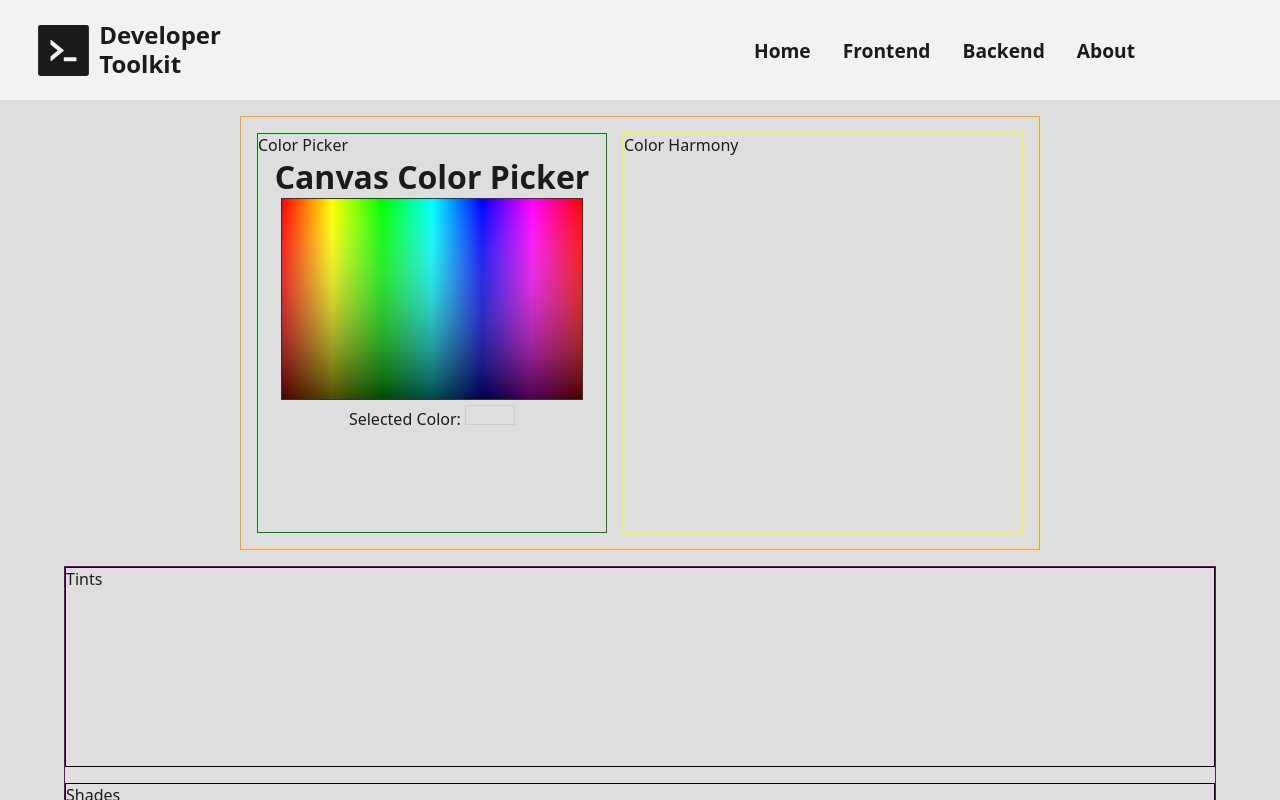
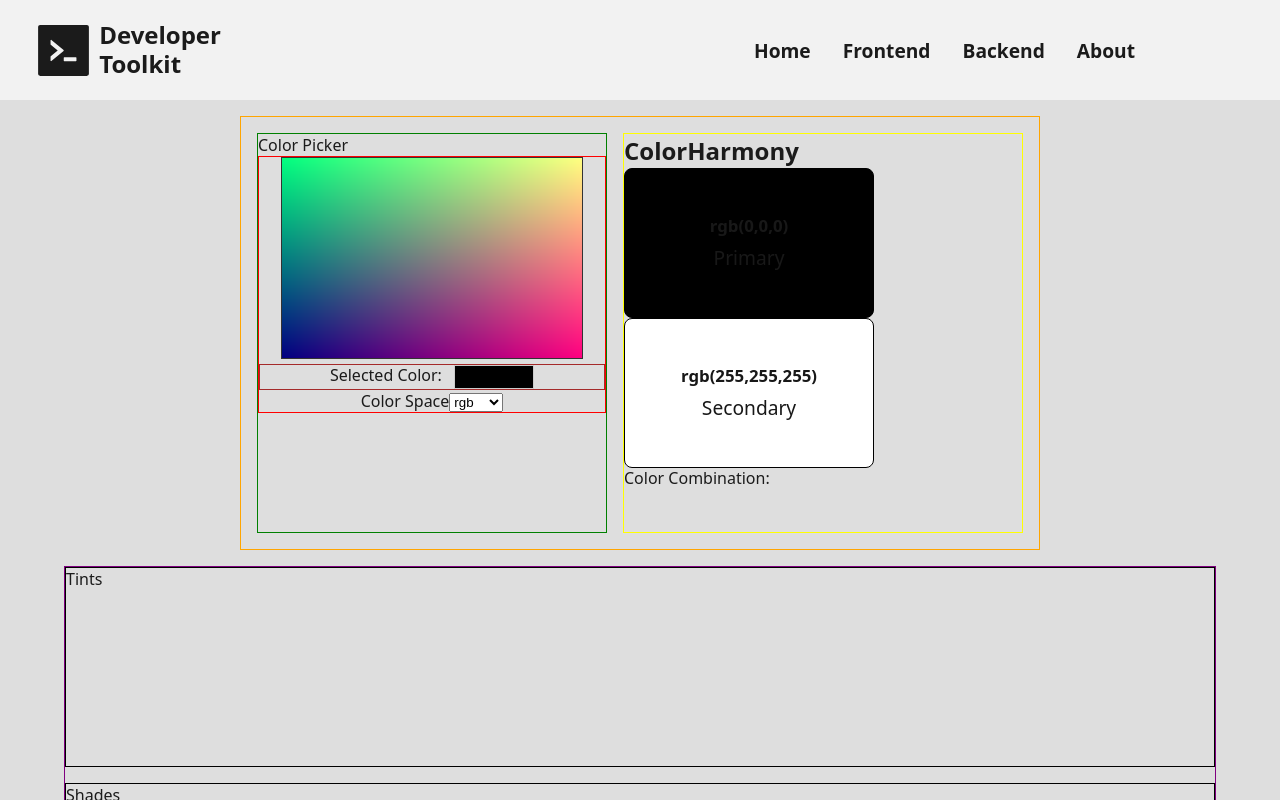
Before and after one commit to kolby-k/dev-toolkit-v2, a React (Vite) app in the folder app/: page /tools/color-picker in a window 1280 px wide. Shown: the top 800 px of the page. Built offline with nearby package versions, Linux system fonts and the light colour scheme.

Commit message:
continued: - work on color picker

```diff
--- /dev/null
+++ b/app/src/components/ColorHarmony.tsx
@@ -0,0 +1,88 @@
+export interface ColorHarmonyProps {
+  primaryColor: string;
+  secondaryColor: string;
+}
+
+function ColorHarmony({ primaryColor, secondaryColor }: ColorHarmonyProps) {
+  return (
+    <div>
+      <h5>ColorHarmony </h5>
+      <div
+        style={{
+          display: "flex",
+          flexDirection: "column",
+          background: primaryColor,
+          padding: "1rem",
+          border: "1px solid black",
+          borderRadius: "8px",
+          width: "250px",
+          height: "150px",
+          justifyContent: "center",
+          alignItems: "center",
+          gap: 10,
+        }}
+      >
+        <p
+          style={{
+            fontSize: "1.05rem",
+            fontWeight: 600,
+            filter: "brightness(90%",
+          }}
+        >
+          {primaryColor}
+        </p>
+        <p
+          style={{
+            fontSize: "1.2rem",
+            fontWeight: 500,
+            filter: "brightness(90%",
+          }}
+        >
+          Primary
+        </p>
+      </div>
+      <div
+        style={{
+          display: "flex",
+          flexDirection: "column",
+          background: secondaryColor,
+          padding: "1rem",
+          border: "1px solid black",
+          borderRadius: "8px",
+          width: "250px",
+          height: "150px",
+          justifyContent: "center",
+          alignItems: "center",
+          gap: 10,
+        }}
+      >
+        <p
+          style={{
+            fontSize: "1.05rem",
+            fontWeight: 600,
+            filter: "brightness(90%",
+          }}
+        >
+          {secondaryColor}
+        </p>
+        <p
+          style={{
+            fontSize: "1.2rem",
+            fontWeight: 500,
+            filter: "brightness(90%",
+          }}
+        >
+          Secondary
+        </p>
+      </div>
+      <div>
+        <p>Color Combination:</p>
+        <datalist>
+          <option>Complementary</option>
+        </datalist>
+      </div>
+    </div>
+  );
+}
+
+export default ColorHarmony;
--- a/app/src/components/ColorPickerSelector.tsx
+++ b/app/src/components/ColorPickerSelector.tsx
@@ -1,33 +1,204 @@
-import { useState, useRef, useEffect } from "react";
+import { useRef, useEffect, useState } from "react";
 
-function ColorPickerSelector() {
+export type ColorSpaceType = "rgb" | "hsl" | "oklch";
+export interface ColorPickerSelectorProps {
+  color: string;
+  setColor: (color: string) => void;
+  width?: number;
+  height?: number;
+  // OKLCH controls (optional)
+  oklchC?: number; // 0..~0.37 typical gamut; default 0.1
+}
+
+const COLOR_SPACE_OPTIONS: ColorSpaceType[] = ["rgb", "hsl", "oklch"];
+// ---------- Utilities ----------
+
+// sRGB companding
+const srgbToLinear = (c: number) => {
+  c /= 255;
+  return c <= 0.04045 ? c / 12.92 : Math.pow((c + 0.055) / 1.055, 2.4);
+};
+const linearToSrgb = (c: number) => {
+  const x = Math.max(0, Math.min(1, c)); // clamp first
+  const v = x <= 0.0031308 ? 12.92 * x : 1.055 * Math.pow(x, 1 / 2.4) - 0.055;
+  return Math.round(v * 255);
+};
+
+// RGB (0–255) -> HSL (deg, %, %)
+function rgbToHsl(r: number, g: number, b: number): [number, number, number] {
+  r /= 255;
+  g /= 255;
+  b /= 255;
+  const max = Math.max(r, g, b),
+    min = Math.min(r, g, b);
+  const d = max - min;
+  const l = (max + min) / 2;
+  let h = 0,
+    s = 0;
+  if (d !== 0) {
+    s = d / (1 - Math.abs(2 * l - 1));
+    switch (max) {
+      case r:
+        h = ((g - b) / d) % 6;
+        break;
+      case g:
+        h = (b - r) / d + 2;
+        break;
+      default:
+        h = (r - g) / d + 4;
+        break;
+    }
+    h *= 60;
+    if (h < 0) h += 360;
+  }
+  return [Math.round(h), Math.round(s * 100), Math.round(l * 100)];
+}
+
+function rgbToOklch(r: number, g: number, b: number): [number, number, number] {
+  const rl = srgbToLinear(r),
+    gl = srgbToLinear(g),
+    bl = srgbToLinear(b);
+
+  // linear sRGB -> LMS
+  const l = 0.4122214708 * rl + 0.5363325363 * gl + 0.0514459929 * bl;
+  const m = 0.2119034982 * rl + 0.6806995451 * gl + 0.1073969566 * bl;
+  const s = 0.0883024619 * rl + 0.2817188376 * gl + 0.6299787005 * bl;
+
+  const l_ = Math.cbrt(l);
+  const m_ = Math.cbrt(m);
+  const s_ = Math.cbrt(s);
+
+  const L = 0.2104542553 * l_ + 0.793617785 * m_ - 0.0040720468 * s_;
+  const a = 1.9779984951 * l_ - 2.428592205 * m_ + 0.4505937099 * s_;
+  const b2 = 0.0259040371 * l_ + 0.7827717662 * m_ - 0.808675766 * s_;
+
+  const C = Math.hypot(a, b2);
+  let h = (Math.atan2(b2, a) * 180) / Math.PI;
+  if (h < 0) h += 360;
+
+  return [L, C, h]; // L: 0..1, C: 0..~0.37, h: 0..360
+}
+
+function oklchToRgb(L: number, C: number, h: number): [number, number, number] {
+  const hr = (h * Math.PI) / 180;
+  const a = C * Math.cos(hr);
+  const b = C * Math.sin(hr);
+
+  // OKLab
+  const l_ = L + 0.3963377774 * a + 0.2158037573 * b;
+  const m_ = L - 0.1055613458 * a - 0.0638541728 * b;
+  const s_ = L - 0.0894841775 * a - 1.291485548 * b;
+
+  const l = l_ ** 3;
+  const m = m_ ** 3;
+  const s = s_ ** 3;
+
+  // LMS -> linear sRGB
+  const rl = +4.0767416621 * l - 3.3077115913 * m + 0.2309699292 * s;
+  const gl = -1.2684380046 * l + 2.6097574011 * m - 0.3413193965 * s;
+  const bl = +0.0041960863 * l - 0.7034186147 * m + 1.6996225549 * s;
+
+  // linear -> sRGB
+  return [linearToSrgb(rl), linearToSrgb(gl), linearToSrgb(bl)];
+}
+
+// Formatter
+function formatColorSpace(
+  colorSpace: ColorSpaceType,
+  r: number,
+  g: number,
+  b: number
+): string {
+  if (colorSpace === "rgb") return `rgb(${r}, ${g}, ${b})`;
+  if (colorSpace === "hsl") {
+    const [h, s, l] = rgbToHsl(r, g, b);
+    return `hsl(${h} ${s}% ${l}%)`;
+  }
+  // oklch
+  const [L, C, h] = rgbToOklch(r, g, b);
+  const p = (x: number, d = 4) => Number(x.toFixed(d));
+  return `oklch(${p(L)} ${p(C)} ${p(h)})`;
+}
+// ---------- Component ----------
+
+function ColorPickerSelector({
+  color,
+  setColor,
+  width = 300,
+  height = 200,
+  oklchC = 0.1,
+}: ColorPickerSelectorProps) {
+  const [colorSpace, setColorSpace] = useState<ColorSpaceType>("rgb");
+
   const canvasRef = useRef<HTMLCanvasElement>(null);
-  const [selectedColor, setSelectedColor] = useState<string>("");
 
+  // draw per color space
   useEffect(() => {
     const canvas = canvasRef.current;
     if (!canvas) return;
     const ctx = canvas.getContext("2d");
     if (!ctx) return;
 
-    const width = (canvas.width = 300);
-    const height = (canvas.height = 200);
+    canvas.width = width;
+    canvas.height = height;
 
-    // Create gradient horizontally (Hue)
-    const hueGradient = ctx.createLinearGradient(0, 0, width, 0);
-    for (let i = 0; i <= 360; i += 60) {
-      hueGradient.addColorStop(i / 360, `hsl(${i}, 100%, 50%)`);
+    if (colorSpace === "hsl") {
+      // Horizontal: hue 0..360, Vertical: lightness 100..0, S fixed 100%
+      const hueGrad = ctx.createLinearGradient(0, 0, width, 0);
+      for (let i = 0; i <= 360; i += 30) {
+        hueGrad.addColorStop(i / 360, `hsl(${i} 100% 50%)`);
       }
-    ctx.fillStyle = hueGradient;
+      ctx.fillStyle = hueGrad;
       ctx.fillRect(0, 0, width, height);
 
-    // Create gradient vertically (Lightness)
-    const lightGradient = ctx.createLinearGradient(0, 0, 0, height);
-    lightGradient.addColorStop(0, "rgba(255,255,255,0)");
-    lightGradient.addColorStop(1, "rgba(0,0,0,0.7)");
-    ctx.fillStyle = lightGradient;
+      const lightGrad = ctx.createLinearGradient(0, 0, 0, height);
+      lightGrad.addColorStop(0, "rgba(255,255,255,0)");
+      lightGrad.addColorStop(1, "rgba(0,0,0,0.8)");
+      ctx.fillStyle = lightGrad;
       ctx.fillRect(0, 0, width, height);
-  }, []);
+      return;
+    }
+
+    if (colorSpace === "rgb") {
+      // Simple RGB plane: Horizontal R 0..255, Vertical G 255..0, fixed B=128
+      const img = ctx.createImageData(width, height);
+      const data = img.data;
+      const B = 128;
+      for (let y = 0; y < height; y++) {
+        const g = Math.round(255 * (1 - y / (height - 1)));
+        for (let x = 0; x < width; x++) {
+          const r = Math.round(255 * (x / (width - 1)));
+          const i = (y * width + x) * 4;
+          data[i + 0] = r;
+          data[i + 1] = g;
+          data[i + 2] = B;
+          data[i + 3] = 255;
+        }
+      }
+      ctx.putImageData(img, 0, 0);
+      return;
+    }
+
+    if (colorSpace === "oklch") {
+      // Horizontal: hue 0..360, Vertical: lightness 1..0, fixed chroma = oklchC
+      const img = ctx.createImageData(width, height);
+      const data = img.data;
+      for (let y = 0; y < height; y++) {
+        const L = 1 - y / (height - 1); // 1..0
+        for (let x = 0; x < width; x++) {
+          const h = 360 * (x / (width - 1));
+          const [r, g, b] = oklchToRgb(L, oklchC, h);
+          const i = (y * width + x) * 4;
+          data[i + 0] = r;
+          data[i + 1] = g;
+          data[i + 2] = b;
+          data[i + 3] = 255;
+        }
+      }
+      ctx.putImageData(img, 0, 0);
+      return;
+    }
+  }, [colorSpace, width, height, oklchC]);
 
   const handleClick = (e: React.MouseEvent<HTMLCanvasElement>) => {
     const canvas = canvasRef.current;
@@ -36,33 +207,60 @@ function ColorPickerSelector() {
     if (!ctx) return;
 
     const rect = canvas.getBoundingClientRect();
-    const x = e.clientX - rect.left;
-    const y = e.clientY - rect.top;
-    const pixel = ctx.getImageData(x, y, 1, 1).data;
-    const color = `rgb(${pixel[0]}, ${pixel[1]}, ${pixel[2]})`;
-    setSelectedColor(color);
+    const x = Math.floor(e.clientX - rect.left);
+    const y = Math.floor(e.clientY - rect.top);
+    const [r, g, b, a] = ctx.getImageData(x, y, 1, 1).data;
+
+    if (a === 0) return;
+    setColor(formatColorSpace(colorSpace, r, g, b));
   };
 
   return (
-    <div style={{ textAlign: "center" }}>
-      <h3>Canvas Color Picker</h3>
+    <div style={{ textAlign: "center", border: "1px solid red" }}>
       <canvas
         ref={canvasRef}
         onClick={handleClick}
         style={{ border: "1px solid #333", cursor: "crosshair" }}
       />
+      <div
+        style={{
+          border: "1px solid brown",
+          display: "flex",
+          flexDirection: "column",
+        }}
+      >
         <p>
           Selected Color:{" "}
           <span
             style={{
               display: "inline-block",
-            width: "50px",
-            height: "20px",
-            backgroundColor: selectedColor,
+              minWidth: 80,
+              height: 24,
+              verticalAlign: "middle",
+              background: colorSpace === "oklch" ? color : undefined,
+              backgroundColor: colorSpace !== "oklch" ? color : undefined,
               border: "1px solid #ccc",
+              marginLeft: 8,
             }}
+            title={color}
           />
+          {/* <code style={{ marginLeft: 8 }}>{color}</code> */}
         </p>
+      </div>
+      <div>
+        Color Space
+        <select
+          id="color-space-choice"
+          value={colorSpace ?? ""}
+          onChange={(e) => setColorSpace(e.target.value as ColorSpaceType)}
+        >
+          {COLOR_SPACE_OPTIONS.map((c) => (
+            <option key={`option-${c}`} value={c}>
+              {c}
+            </option>
+          ))}
+        </select>
+      </div>
     </div>
   );
 }
--- a/app/src/routes/tools/ColorPicker.tsx
+++ b/app/src/routes/tools/ColorPicker.tsx
@@ -1,16 +1,40 @@
+import { useState } from "react";
+import ColorHarmony from "../../components/ColorHarmony";
 import ColorPickerSelector from "../../components/ColorPickerSelector";
 import styles from "../../styles/ColorPicker.module.css";
 
+export type ColorPickerData = {
+  primary: string;
+  secondary: string;
+};
+
 function ColorPicker() {
+  const [data, setData] = useState<ColorPickerData>({
+    primary: "rgb(0,0,0)",
+    secondary: "rgb(255,255,255)",
+  });
+
+  const handleNewPrimary = (newColor: string) => {
+    setData((prev) => ({ ...prev, primary: newColor }));
+  };
+
   return (
     <div className={styles.page}>
       <div className={styles.grid}>
         <div className={styles.trow}>
           <div className={styles.trow1}>
             Color Picker
-            <ColorPickerSelector />
+            <ColorPickerSelector
+              color={data.primary}
+              setColor={handleNewPrimary}
+            />
           </div>
-          <div className={styles.trow2}>Color Harmony</div>
+          <div className={styles.trow2}>
+            <ColorHarmony
+              primaryColor={data.primary}
+              secondaryColor={data.secondary}
+            />
+          </div>
         </div>
         <div className={styles.brow}>
           <div className={styles.brow1}>Tints</div>
```
Lines whose indentation alone changed are shown as unchanged.
